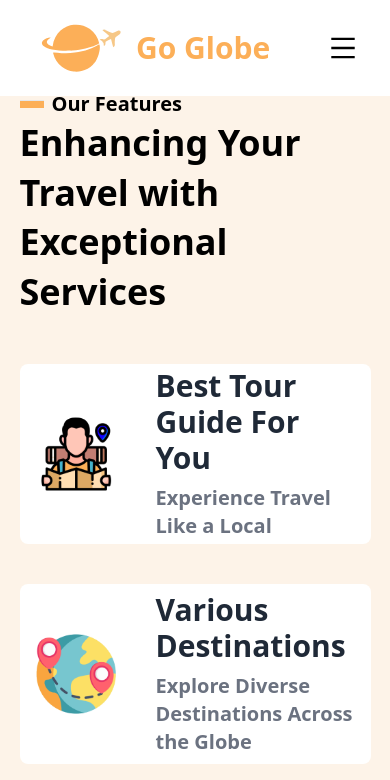
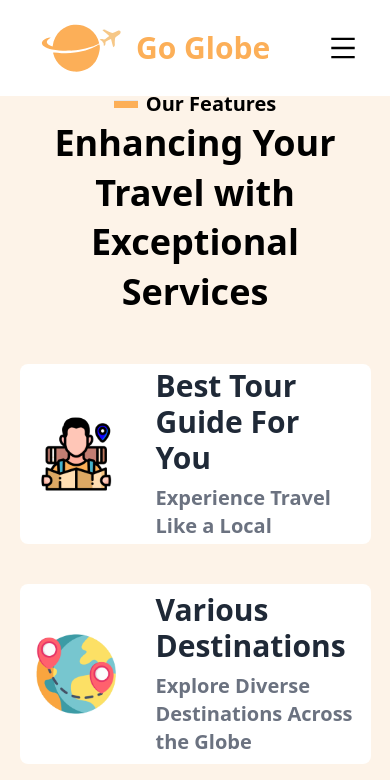
Before and after one commit to Shonty266/Go-Globe, a React (Vite) app: page /features in a window 390 px wide. Shown: the top 780 px of the page. Built offline with nearby package versions, Linux system fonts and the light colour scheme.

Commit message:
first commit

```diff
--- a/src/components/Features/Features.jsx
+++ b/src/components/Features/Features.jsx
@@ -14,12 +14,12 @@ function Features() {
 
 <div className='flex flex-col h-[180px] lg:justify-start justify-end w-full'>
 
-      <div className='flex items-center gap-2'>
+      <div className='flex items-center justify-center gap-2'>
       <hr className='lg:w-8 h-2 w-6  bg-[#FCAF58]' />
       <h1 className='text-black font-semibold lg:text-2xl text-xl '>
       Our Features
       </h1></div>
-      <h2 className='font-bold lg:items-end items-start leading-snug lg:leading-snug lg:text-5xl text-4xl'>Enhancing Your Travel with Exceptional Services</h2></div>
+      <h2 className='font-bold lg:items-end items-start leading-snug lg:leading-snug lg:text-5xl text-4xl text-center'>Enhancing Your Travel with Exceptional Services</h2></div>
 
 </div>
 <div className='bg-white h-[180px] lg:px-10 px-4  flex gap-10 justify-center items-center rounded-lg'>
--- a/src/components/Gallery/Gallery.jsx
+++ b/src/components/Gallery/Gallery.jsx
@@ -15,12 +15,12 @@ const Gallery = () => {
     <div className='flex flex-col justify-center items-center py-10'>
       <div className='w-full flex flex-col lg:flex-row lg:items-end lg:pl-24'>
 
-      <div className='flex items-center justify-start gap-2 lg:mb-0'>
+      <div className='flex items-center lg:justify-start justify-center gap-2 lg:mb-0'>
         <hr className='lg:w-8 h-2 w-6 bg-[#FCAF58]' />
       <h1 className='text-black font-bold lg:text-5xl text-5xl '>
       Our Gallery
       </h1></div>
-      <span className='font-semibold text-lg text-gray-500 lg:pl-2'>Share your Happy Memories.</span></div>
+      <span className='font-semibold text-center text-lg text-gray-500 lg:pl-2'>Share your Happy Memories.</span></div>
         <div className='w-[90%] mt-2 lg:w-[80%] flex justify-center items-center relative'>
 
         <Swiper
--- a/src/components/Navbar.jsx
+++ b/src/components/Navbar.jsx
@@ -38,7 +38,7 @@ const Navbar = () => {
         <img src={logo} alt="Logo" className='w-20 h-20 bg-transparent hover:text-black' />
         <h2 className='text-4xl p-4'>
 
-           <span className='font-bold text-[#FCAF58]'>Go Globe</span>
+           <Link to='/' className='font-bold text-[#FCAF58]'>Go Globe</Link>
         </h2>
         </div>
         <div className='flex flex-col p-4 text-black  font-bold text-center'>
```
